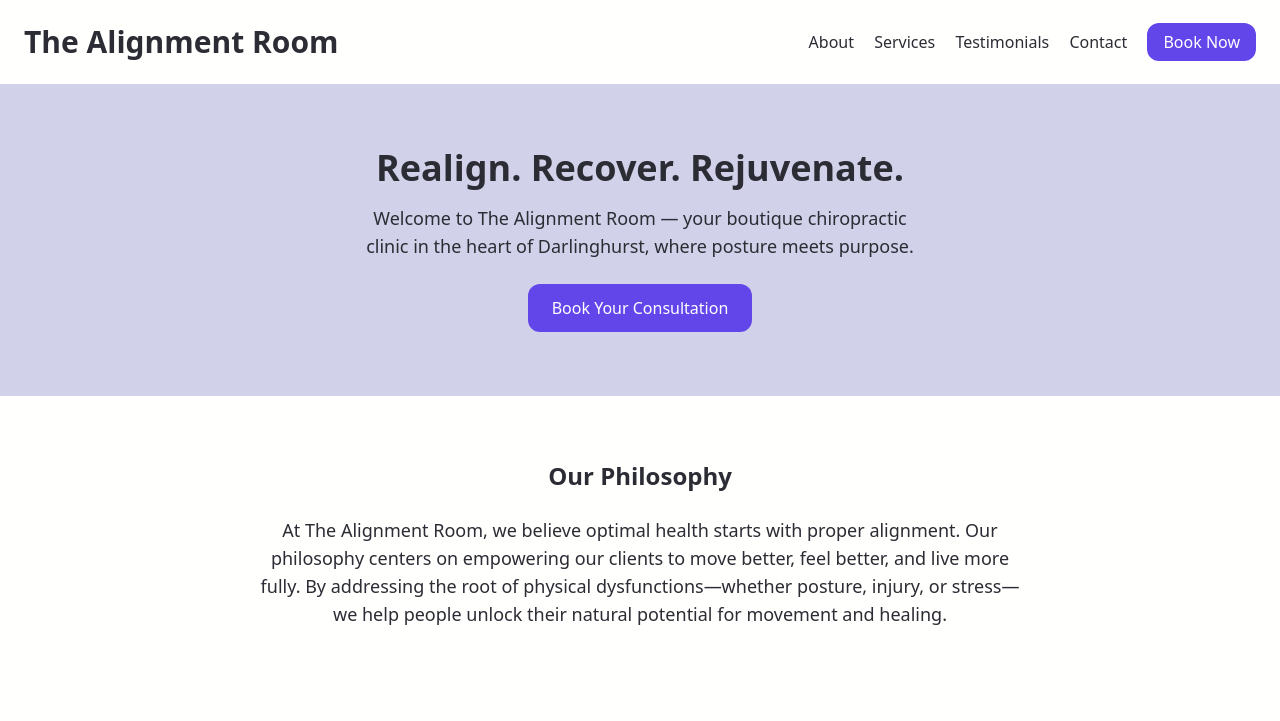
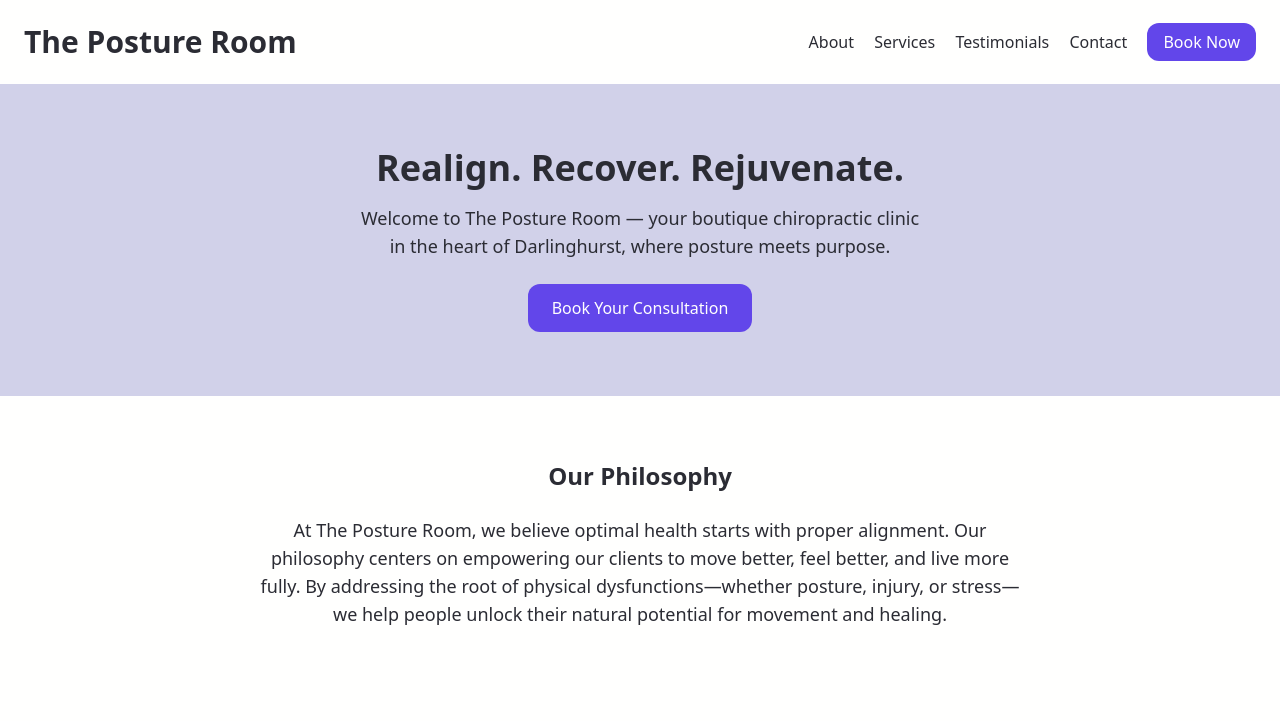
Before and after one commit to stretchlabgd/ThePostureRoom, a plain HTML site: page index.html in a window 1280 px wide. Shown: the top 721 px of the page. Drawn offline with nearby package versions, Linux system fonts and the light colour scheme; no server answers.

Commit message:
Update index.html
updated to call the posture room

```diff
--- a/index.html
+++ b/index.html
@@ -30,7 +30,7 @@
 
   <!-- Header -->
   <header class="p-6 shadow-md flex justify-between items-center">
-    <h1 class="text-3xl font-bold">The Alignment Room</h1>
+    <h1 class="text-3xl font-bold">The Posture Room</h1>
     <nav class="space-x-4">
       <a href="#about" class="hover:text-[#6246ea]">About</a>
       <a href="#services" class="hover:text-[#6246ea]">Services</a>
@@ -43,7 +43,7 @@
   <!-- Hero -->
   <section class="text-center py-16 px-4 bg-[#d1d1e9]">
     <h2 class="text-4xl font-bold mb-4">Realign. Recover. Rejuvenate.</h2>
-    <p class="max-w-xl mx-auto text-lg">Welcome to The Alignment Room — your boutique chiropractic clinic in the heart of Darlinghurst, where posture meets purpose.</p>
+    <p class="max-w-xl mx-auto text-lg">Welcome to The Posture Room — your boutique chiropractic clinic in the heart of Darlinghurst, where posture meets purpose.</p>
     <a href="#book" class="mt-6 inline-block px-6 py-3 bg-[#6246ea] text-[#fffffe] rounded-xl">Book Your Consultation</a>
   </section>
 
@@ -51,7 +51,7 @@
   <section id="philosophy" class="py-16 px-6 bg-[#fffffe] transition duration-300 ease-in-out">
     <h3 class="text-2xl font-semibold text-center mb-6">Our Philosophy</h3>
     <p class="max-w-3xl mx-auto text-center text-lg mb-8">
-      At The Alignment Room, we believe optimal health starts with proper alignment. Our philosophy centers on empowering our clients to move better, feel better, and live more fully. By addressing the root of physical dysfunctions—whether posture, injury, or stress—we help people unlock their natural potential for movement and healing.
+      At The Posture Room, we believe optimal health starts with proper alignment. Our philosophy centers on empowering our clients to move better, feel better, and live more fully. By addressing the root of physical dysfunctions—whether posture, injury, or stress—we help people unlock their natural potential for movement and healing.
     </p>
   </section>
 
```
